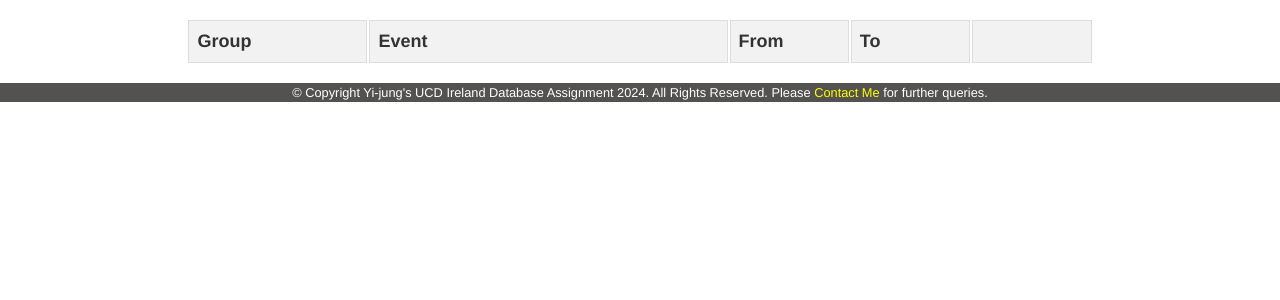
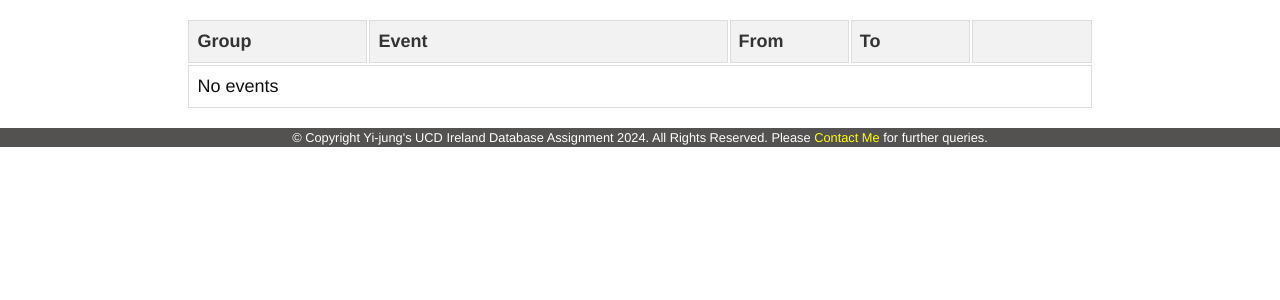
Before and after one commit to emilyichan3/whatson, a Flask app: page /events_on in a window 1280 px wide. Shown: the part 224-524 px from the top of the page. Run offline with Flask 3, Linux system fonts and the light colour scheme; data that the repository does not hold is empty.

Commit message:
Added no events layout

```diff
--- a/templates/event_list.html
+++ b/templates/event_list.html
@@ -36,6 +36,10 @@
                     {% endif %}
                 </td>
             </tr>
+            {% else %}
+            <tr>
+              <td colspan="4">No events</td>
+            </tr>
             {% endfor %}
         </tbody>
     </table>
--- a/templates/event_list_on.html
+++ b/templates/event_list_on.html
@@ -23,6 +23,10 @@
                     <a class="link_line" href="{{ url_for('view_event', event_id=event.event_id) }}">View</a>
                 </td>
             </tr>
+            {% else %}
+            <tr>
+              <td colspan="5">No events</td>
+            </tr>
             {% endfor %}
         </tbody>
     </table>
```
